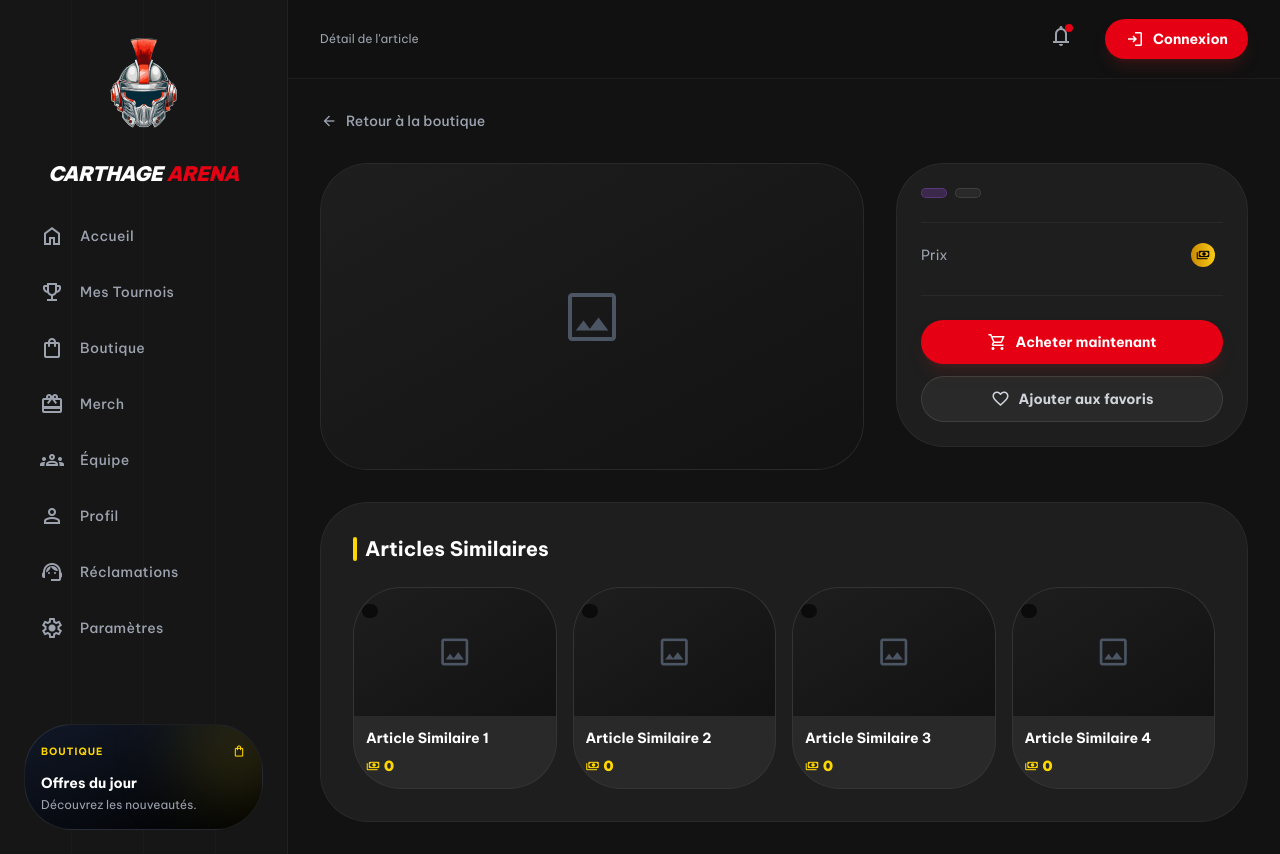
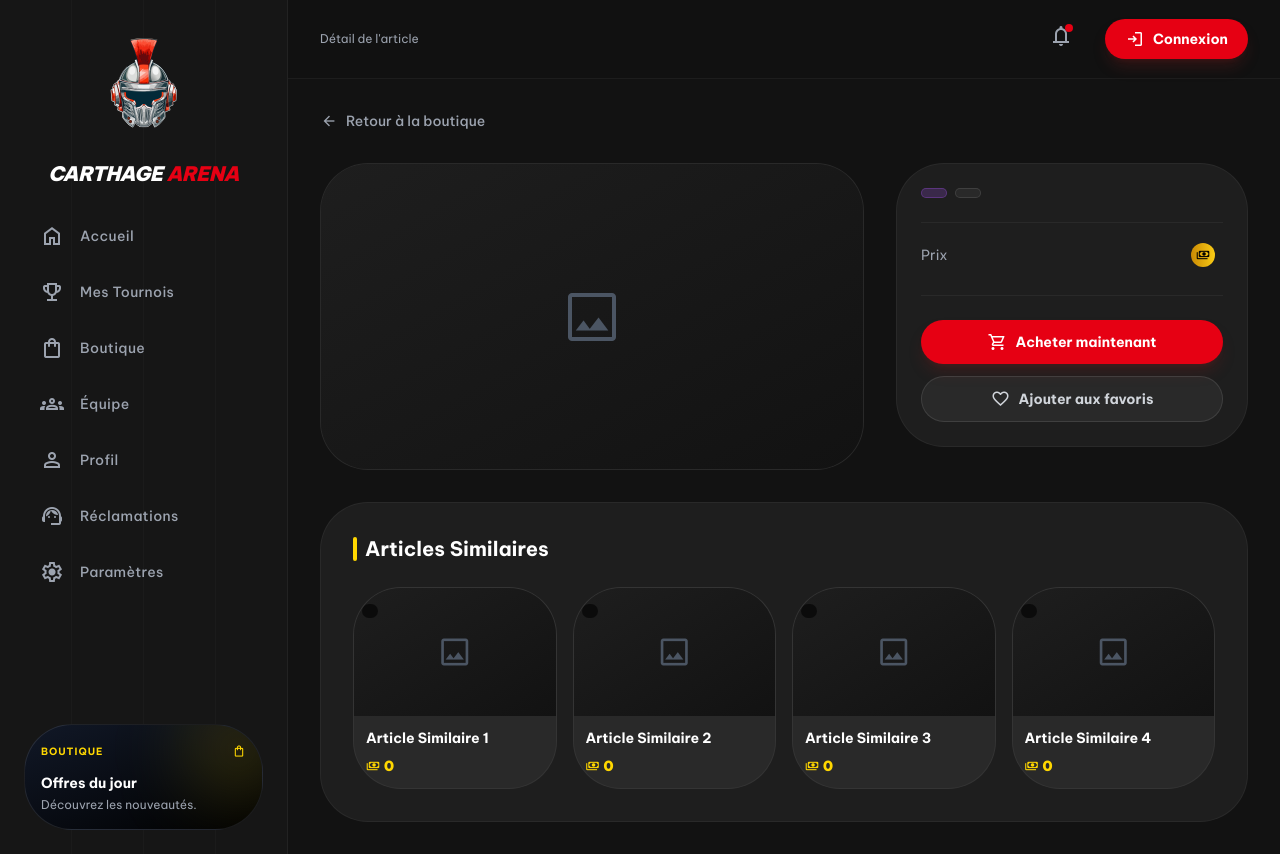
Before and after one commit to jelassiaymen94/Carthage-Arena, a Symfony app: template templates/shop/item.html.twig in a window 1280 px wide. Run offline with Twig, Linux system fonts and the light colour scheme; the template is opened without the code that fills it, so the values that code supplies are empty; some libraries are stand-ins or nearby versions.

Commit message:
refactor: remove merch links and admin actions from sidebar and shop templates

```diff
--- a/templates/components/_sidebar.html.twig
+++ b/templates/components/_sidebar.html.twig
@@ -41,15 +41,6 @@
         <span class="text-sm font-medium tracking-wide">Boutique</span>
       </a>
 
-      <!-- Merch Link -->
-      <a
-        class="group flex items-center gap-4 rounded-full px-4 py-3 transition-all hover:bg-surface-hover hover:text-white {{ app.request.get('_route') starts with 'app_shop' ? 'bg-primary/10 text-primary' : 'text-gray-400' }}"
-        href="{{ path('app_shop') }}?type=merch"
-      >
-        <span class="material-symbols-outlined text-[24px]" {{ app.request.get('_route') starts with 'app_shop' ? 'data-weight="fill"' : '' }}>card_giftcard</span>
-        <span class="text-sm font-medium tracking-wide">Merch</span>
-      </a>
-
       <!-- Team Link -->
       <a
         class="group flex items-center gap-4 rounded-full px-4 py-3 transition-all hover:bg-surface-hover hover:text-white {{ app.request.get('_route') starts with 'app_team' ? 'bg-primary/10 text-primary' : 'text-gray-400' }}"
@@ -85,39 +76,6 @@
 
   <!-- Bottom Widget Block -->
   {% block sidebar_bottom %}
-  <!-- Merch Recommendation Widget -->
-  {% if featuredMerch is defined and featuredMerch %}
-  <div
-    class="relative overflow-hidden rounded-2xl bg-gradient-to-br from-orange-900/30 to-orange-950 p-4 border border-orange-500/20 mx-3 mb-3"
-  >
-    <div
-      class="absolute -right-6 -top-6 h-24 w-24 rounded-full bg-orange-500/20 blur-2xl"
-    ></div>
-    <div class="relative z-10 flex flex-col gap-3">
-      <div class="flex items-center justify-between">
-        <p class="text-[10px] font-bold uppercase tracking-widest text-orange-400">
-          🛍️ Merch IA
-        </p>
-        <span class="material-symbols-outlined text-orange-400 text-sm">auto_awesome</span>
-      </div>
-      {% if featuredMerch.imageUrl %}
-      <div class="h-24 w-full rounded-lg bg-cover bg-center shadow-inner"
-        style="background-image: url('{{ asset('uploads/merch/' ~ featuredMerch.imageUrl) }}');"
-      ></div>
-      {% endif %}
-      <div>
-        <h4 class="text-sm font-bold text-white line-clamp-1">{{ featuredMerch.name }}</h4>
-        <p class="text-xs text-gray-400 mt-1">
-          {{ featuredMerch.type|upper }} • {{ featuredMerch.price }} CP
-        </p>
-      </div>
-      <a href="{{ path('app_shop') }}?type=merch" class="mt-1 w-full flex items-center justify-center rounded-full bg-gradient-to-r from-orange-600 to-orange-500 py-2 px-4 text-xs font-bold text-white hover:from-orange-500 hover:to-orange-400 transition-all">
-        Voir le Merch
-      </a>
-    </div>
-  </div>
-  {% endif %}
-
   <!-- Default Welcome Widget -->
   <div
     class="relative overflow-hidden rounded-2xl bg-gradient-to-br from-gray-900 to-black p-4 border border-white/10 mx-3 mb-3"
--- a/templates/shop/item.html.twig
+++ b/templates/shop/item.html.twig
@@ -112,18 +112,6 @@
 
                 <!-- Actions -->
                 <div class="flex flex-col gap-3">
-                  {% if is_granted('ROLE_ADMIN') and item.type is defined and item.type == 'merch' %}
-                  <a href="{{ path('admin_merch_edit', {id: item.id}) }}" class="w-full rounded-full bg-yellow-500/10 border border-yellow-500/20 py-3 text-sm font-bold text-yellow-400 hover:bg-yellow-500/20 transition-all flex items-center justify-center gap-2">
-                    <span class="material-symbols-outlined text-[20px]">edit</span>
-                    Modifier
-                  </a>
-                  <form action="{{ path('admin_merch_delete', {id: item.id}) }}" method="post" onsubmit="return confirm('Supprimer ce merch ?');">
-                    <button type="submit" class="w-full rounded-full bg-red-500/10 border border-red-500/20 py-3 text-sm font-bold text-red-400 hover:bg-red-500/20 transition-all flex items-center justify-center gap-2">
-                      <span class="material-symbols-outlined text-[20px]">delete</span>
-                      Supprimer
-                    </button>
-                  </form>
-                  {% else %}
                   <button onclick="buyMerch('{{ item.id }}')" class="w-full rounded-full bg-primary py-3 text-sm font-bold text-white shadow-lg shadow-red-900/30 hover:bg-red-600 hover:shadow-red-600/40 hover:-translate-y-0.5 transition-all flex items-center justify-center gap-2">
                     <span class="material-symbols-outlined text-[20px]">shopping_cart</span>
                     Acheter maintenant
@@ -132,7 +120,6 @@
                     <span class="material-symbols-outlined text-[20px]">favorite</span>
                     Ajouter aux favoris
                   </button>
-                  {% endif %}
                 </div>
               </div>
             </div>
```
Also changed, not shown: templates/shop/index.html.twig (+0 -12 lines).
